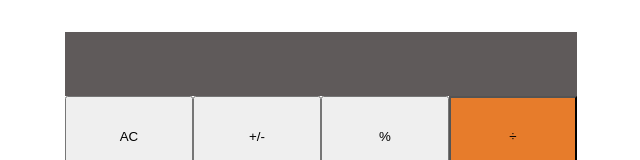
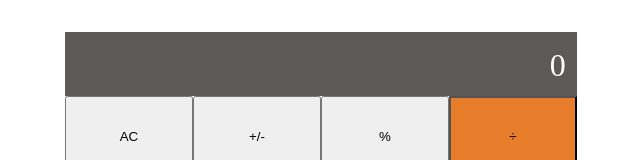
Before and after one commit to Graycemuthui/Calculator, a React (Create React App) app: page / in a window 1280 px wide. Shown: the top 160 px of the page, without its empty margins (319-959 px from the left). Built offline with nearby package versions, Linux system fonts and the light colour scheme.

Commit message:
Style the buttons

```diff
--- a/src/components/calculator.js
+++ b/src/components/calculator.js
@@ -3,6 +3,7 @@ function Calculator() {
     <div className="calculator-structure">
       <div className="output">
         <div className="current-operand" />
+        <span className="calc-output">0</span>
       </div>
       <button type="button">AC</button>
       <button type="button">+/-</button>
--- a/src/index.css
+++ b/src/index.css
@@ -36,3 +36,9 @@
   color: #fff;
   font-size: 2rem;
 }
+
+.calc-output {
+  font-size: 2rem;
+  color: #fff;
+  margin: 0.7rem;
+}
```
